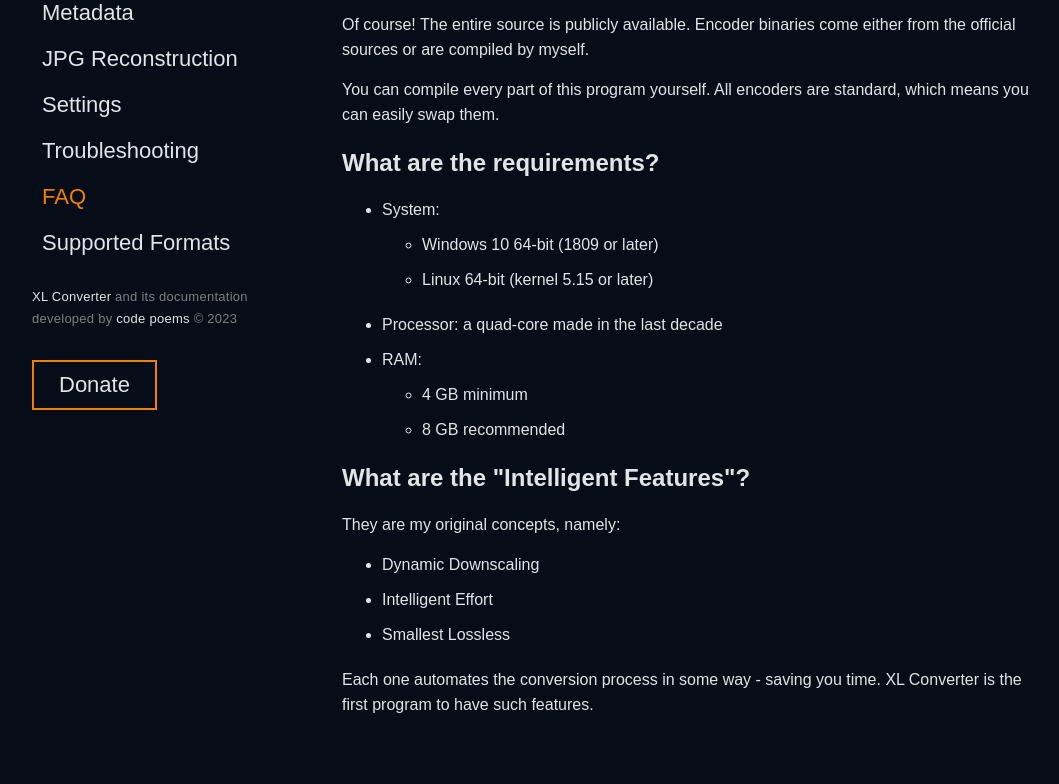
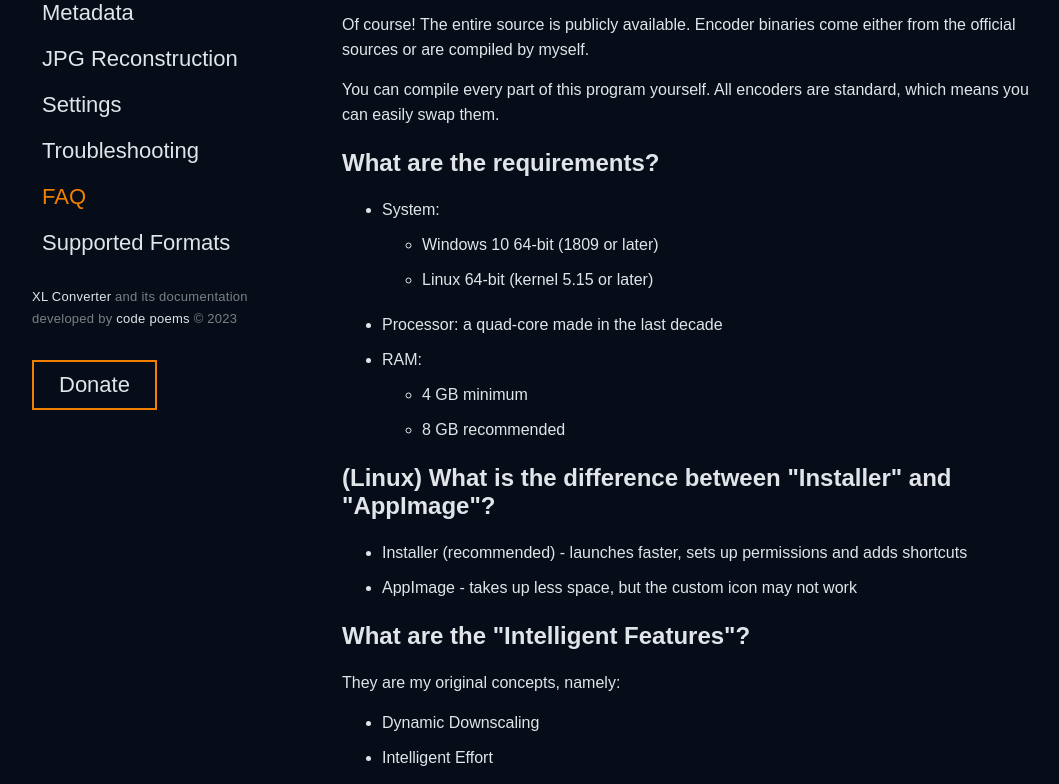
Before and after one commit to JacobDev1/xl-converter-docs, a React (Vite) app: page /faq in a window 1280 px wide. Shown: the part 368-1152 px from the top of the page, without its empty margins (158-1217 px from the left). Before the commit the page ends 1100 px from the top, so only its background shows below. Built offline with nearby package versions, Linux system fonts and the light colour scheme; the HTML template or start-up script is replaced by a standard one.

Commit message:
Add content

```diff
--- a/src/pages/FAQ.tsx
+++ b/src/pages/FAQ.tsx
@@ -28,6 +28,12 @@
             </li>
         </ul>
 
+        <h2>(Linux) What is the difference between "Installer" and "AppImage"?</h2>
+        <ul>
+            <li>Installer (recommended) - launches faster, sets up permissions and adds shortcuts</li>
+            <li>AppImage - takes up less space, but the custom icon may not work</li>
+        </ul>
+
         <h2>What are the "Intelligent Features"?</h2>
         <p>They are my original concepts, namely:</p>
         <ul>
--- a/src/pages/Troubleshooting.tsx
+++ b/src/pages/Troubleshooting.tsx
@@ -5,7 +5,7 @@
         <p>Send an email to contact@codepoems.eu</p>
 
         <h2>Technical Supports</h2>
-        <p>Technical support is paid and available via <a href="https://www.patreon.com/codepoems" target="_blank">Patreon</a>.</p>
+        <p>Direct support from the developer is available via <a href="https://www.patreon.com/codepoems" target="_blank">Patreon</a>.</p>
 
         <h2>VCOMP140.DLL was not found</h2>
         <p>Install <a href="https://aka.ms/vs/17/release/vc_redist.x64.exe" target="_blank">Visual C++ Redistributables 2015 - 2022</a>. This is needed for ImageMagick to work.</p>
```
